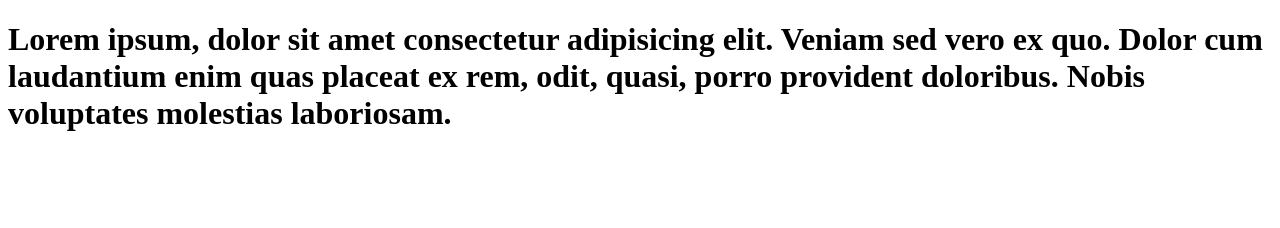
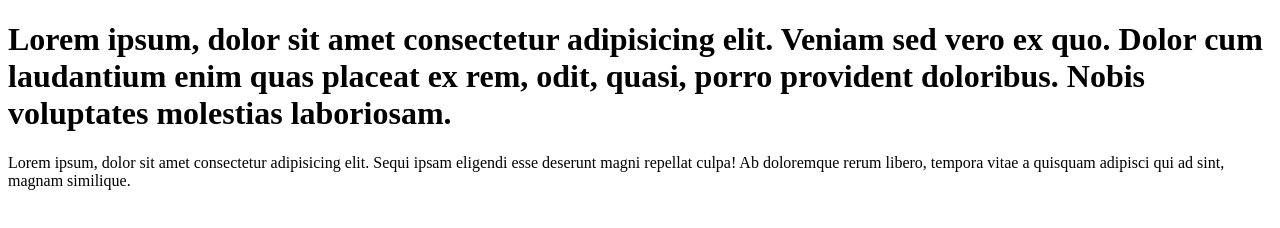
Before and after one commit to Shadab786-developer/learn-git, a plain HTML site: page index.html in a window 1280 px wide. Drawn offline with Linux system fonts and the light colour scheme.

Commit message:
add the index file into repo

```diff
--- a/index.html
+++ b/index.html
@@ -10,6 +10,8 @@
 <body>
   <h1>Lorem ipsum, dolor sit amet consectetur adipisicing elit. Veniam sed vero ex quo. Dolor cum laudantium enim quas
     placeat ex rem, odit, quasi, porro provident doloribus. Nobis voluptates molestias laboriosam.</h1>
+  <p>Lorem ipsum, dolor sit amet consectetur adipisicing elit. Sequi ipsam eligendi esse deserunt magni repellat culpa!
+    Ab doloremque rerum libero, tempora vitae a quisquam adipisci qui ad sint, magnam similique.</p>
 </body>
 
 </html>
```
